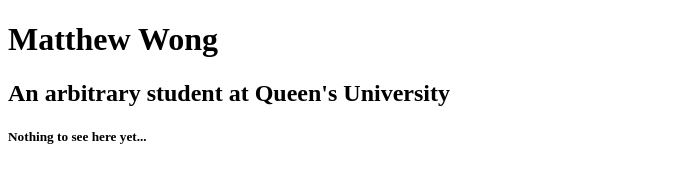
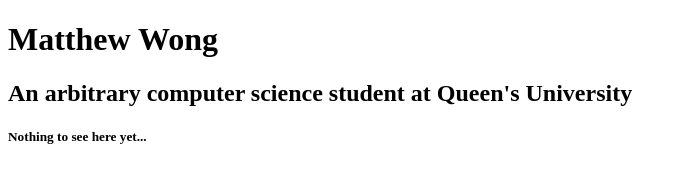
Before and after one commit to matthewyhwong/matthewyhwong.github.io, a plain HTML site: page index.html in a window 1280 px wide. Shown: the whole page, without its empty margins (0-687 px from the left). Drawn offline with Linux system fonts and the light colour scheme.

Commit message:
Update index.html

```diff
--- a/index.html
+++ b/index.html
@@ -6,7 +6,7 @@
 <body>
 
 <h1>Matthew Wong</h1>
-<h2>An arbitrary student at Queen's University</h2>
+<h2>An arbitrary computer science student at Queen's University</h2>
 <h5>Nothing to see here yet...</h5>
 
 </body>
```
